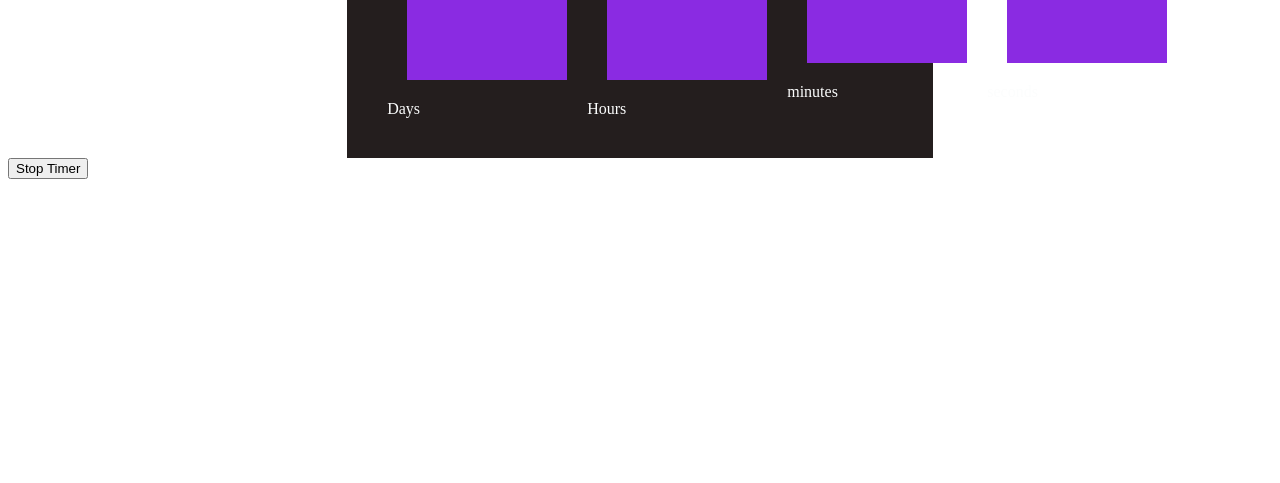
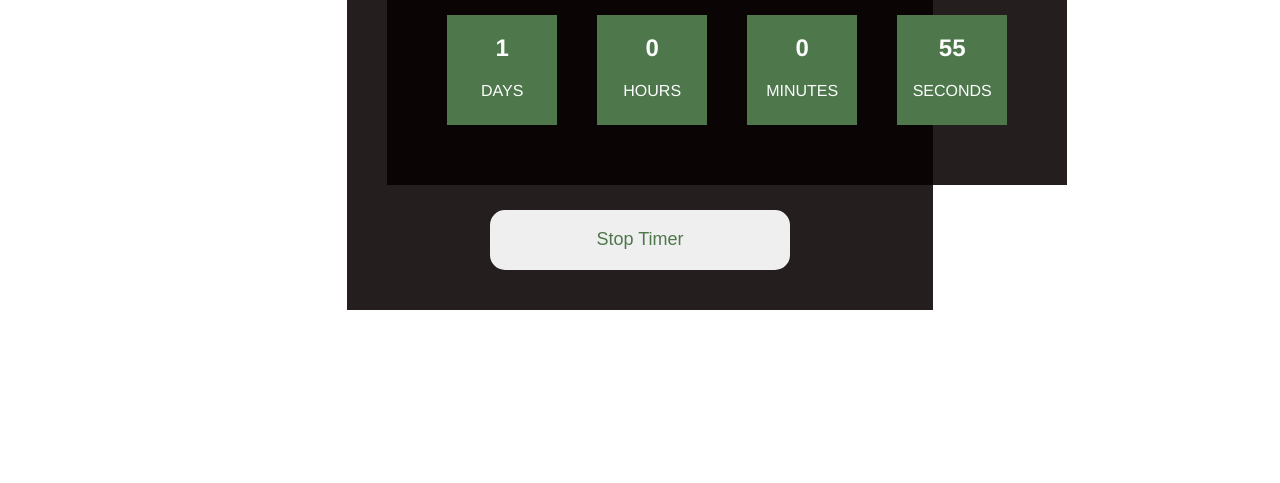
Before and after one commit to InshutiSouvede/domExercises, a plain HTML site: page count-down/index.html in a window 1280 px wide. Shown: the part 317-800 px from the top of the page. Drawn offline with Linux system fonts and the light colour scheme.

Commit message:
Added some styles to the timer

```diff
--- a/count-down/index.html
+++ b/count-down/index.html
@@ -9,35 +9,31 @@
 </head>
 
 <body>
+    <div class="timer">
         <h1>Comming Soon.....</h1>
         <div class="timer-box">
-        <div>
+            <div class="card">
+                <h2>1</h2>
+                <span>Days</span>
+            </div>
             <div class="card">
                 <h2>0</h2>
-            </div>
-            <span>Days</span>
-        </div>
-        <div>
-            <div class="card">
-                <h2>0</h2>
-            </div>
                 <span>Hours</span>
             </div>
-        <div>
             <div class="card">
                 <h2>1</h2>
-            </div>
                 <span>minutes</span>
             </div>
-        <div>
             <div class="card">
-                <h2>0</h2>
-            </div>
+                <h2>1</h2>
                 <span>seconds</span>
             </div>
         </div>
+        <button>Stop Timer</button>
+    </div>
 
-<button>Stop Timer</button>
+
+
     <script src="./script.js"></script>
 </body>
 
--- a/count-down/script.js
+++ b/count-down/script.js
@@ -1,11 +1,15 @@
  const countDown = async()=>{
-    let sec = document.querySelectorAll('.card')[3]
-    let min = document.querySelectorAll('.card')[2]
-    let hour = document.querySelectorAll('.card')[1]
-    let day = document.querySelectorAll('.card')[0]
+    let sec = document.querySelectorAll('.card h2')[3]
+    let min = document.querySelectorAll('.card h2')[2]
+    let hour = document.querySelectorAll('.card h2')[1]
+    let day = document.querySelectorAll('.card h2')[0]
     // console.log("here is the initial seconds",sec.textContent)
     if(parseInt(day.innerText)==0&&parseInt(hour.innerText)==0&&parseInt(min.innerText)==0&&parseInt(sec.innerText)<=1){
         stopTimer()
+        let audio = new Audio('./beep.mp3')
+        audio.autoplay=true
+        audio.muted = 'muted'
+        audio.play()
     }else
     if(parseInt(hour.innerText)==0&&parseInt(min.innerText)==0&&parseInt(sec.innerText)<=1){
         day.innerText = parseInt(day.innerText)-1
--- a/count-down/style.css
+++ b/count-down/style.css
@@ -1,22 +1,47 @@
-.timer-box{
+.timer{
     background-color: rgba(7, 1, 1, 0.884);
     margin: auto;
     width: 40%;
-    height: 40%;
+    height: 50%;
+    color: #fcfdfd;
+    padding: 40px;
+    display: flex;
+    flex-direction: column;
+    margin-top: 10%;
+}
+.timer-box{
+    background-color: rgba(7, 1, 1, 0.884);
+    margin: 5% auto 5%;
     color: #fcfdfd;
     padding: 40px;
     display: flex;
     flex-direction: row;
-    margin-top: 10%;
+    /* margin: 10%; */
 }
 .card{
-    width: 150px;
+    width: 110px;
     height: 110px;
     text-align: center;
     border: 1px white;
-    background-color: blueviolet;
-    padding: 0 5px 25px;
+    background-color: rgb(78, 119, 76);
+    padding: auto;
     margin: 20px;
-    font-size: 30px;
     font-family: 'Franklin Gothic Medium', 'Arial Narrow', Arial, sans-serif;
 }
+.card span{
+    text-transform:uppercase;
+    font-weight: 500;
+}
+button{
+    height: 60px;
+    width: 300px;
+    margin: auto;
+    border: #121313 15px;
+    border-radius: 15px;
+    color:  rgb(78, 119, 76);
+    font-size: large;
+}
+button:hover{
+    background-color:  rgb(78, 119, 76);
+    color: white;
+}
```
Also changed, not shown: 1 other file. Lines whose indentation alone changed are shown as unchanged.
